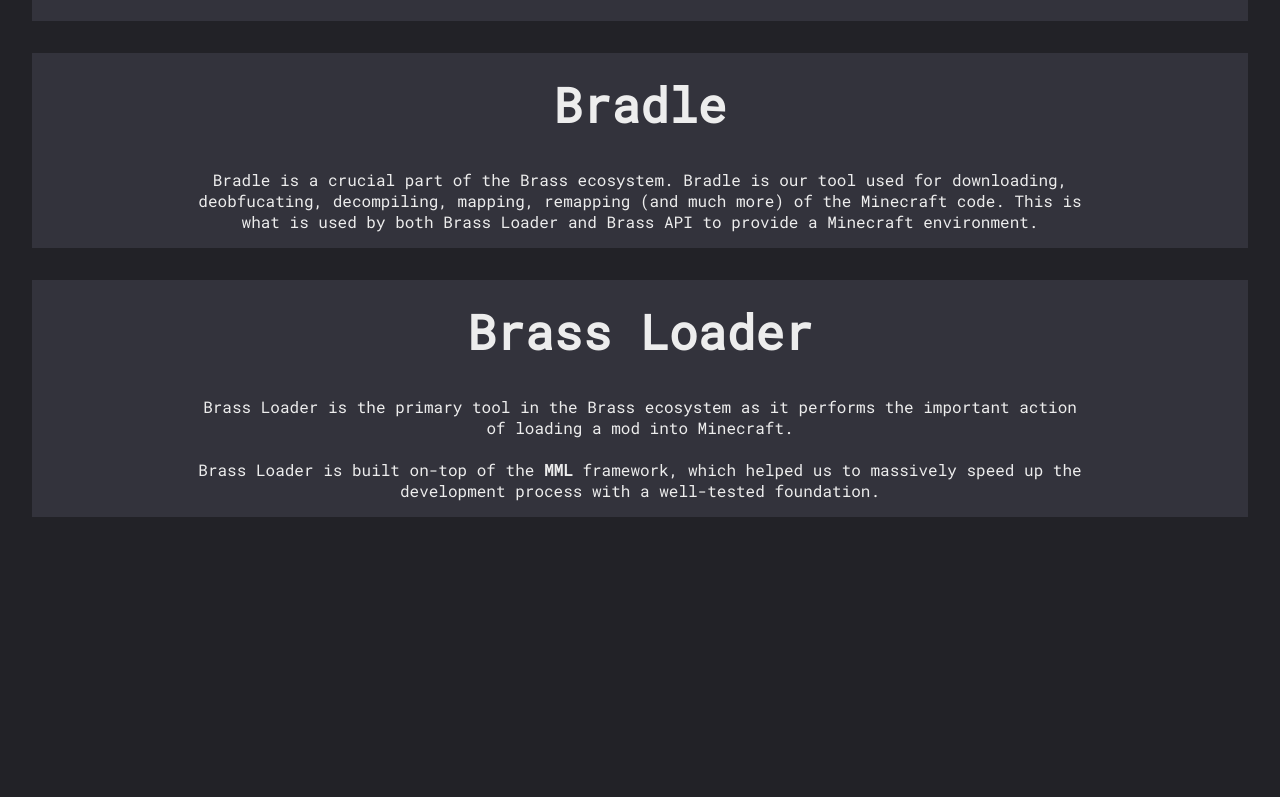
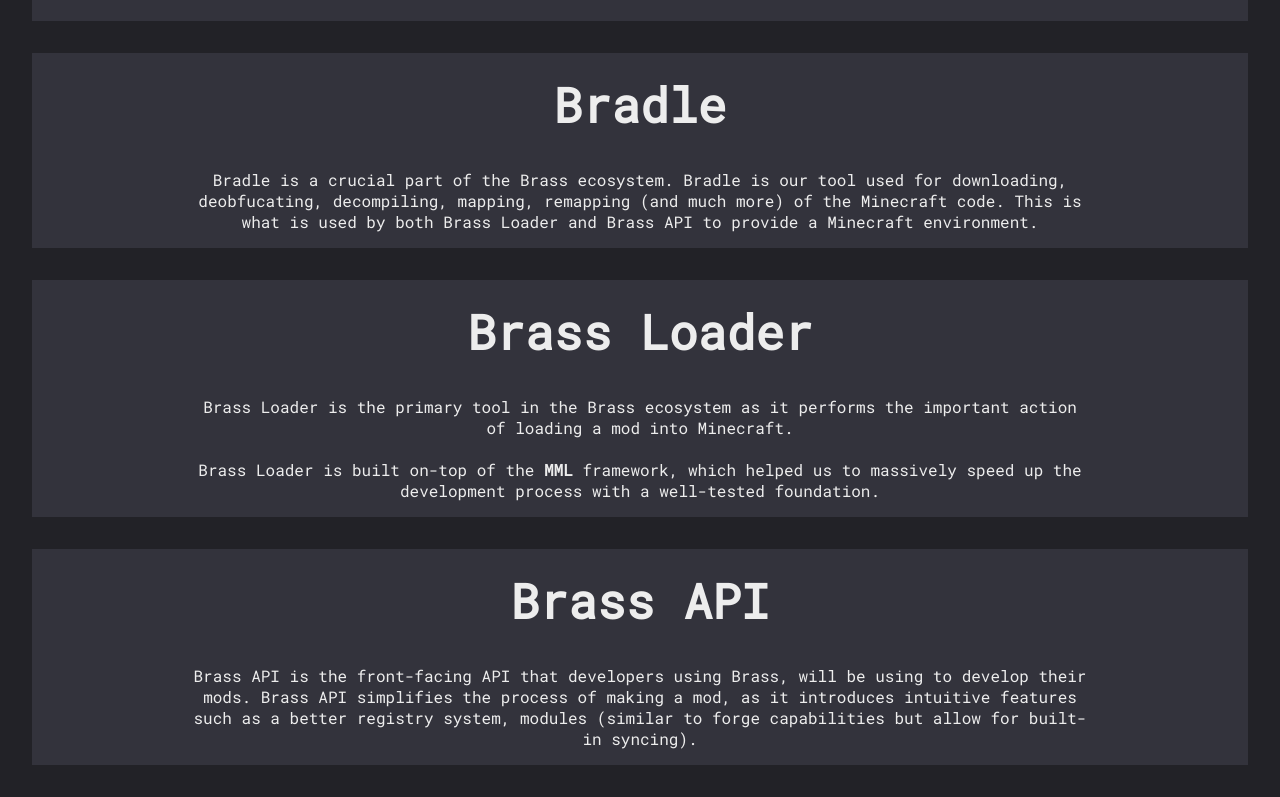
Before and after one commit to DaRealTurtyWurty/turtywurty-dev, a React (Create React App) app: page /brass in a window 1280 px wide. Shown: the part 622-1419 px from the top of the page. Before the commit the page ends 1171 px from the top, so only its background shows below. Built offline with nearby package versions, Linux system fonts and the light colour scheme.

Commit message:
BrassAPI section

```diff
--- /dev/null
+++ b/src/components/brass/BrassAPISection.jsx
@@ -0,0 +1,12 @@
+import "../../styles/brass-toolchain.css";
+
+export default function BrassAPISection() {
+    return (<section className="toolchain-section">
+        <p className="toolchain-name">Brass API</p>
+        <p className="toolchain-description">
+            Brass API is the front-facing API that developers using Brass, will be using to develop their mods. Brass
+            API simplifies the process of making a mod, as it introduces intuitive features such as a better registry
+            system, modules (similar to forge capabilities but allow for built-in syncing).
+        </p>
+    </section>);
+}
--- a/src/pages/projects/Brass.jsx
+++ b/src/pages/projects/Brass.jsx
@@ -2,6 +2,7 @@
 import ToolchainSection from "../../components/brass/ToolchainSection";
 import BradleSection from "../../components/brass/BradleSection";
 import BrassLoaderSection from "../../components/brass/BrassLoaderSection";
+import BrassAPISection from "../../components/brass/BrassAPISection";
 
 export default function Brass() {
     return (
@@ -10,6 +11,7 @@
             <ToolchainSection/>
             <BradleSection/>
             <BrassLoaderSection/>
+            <BrassAPISection/>
         </>
     );
 }
```
